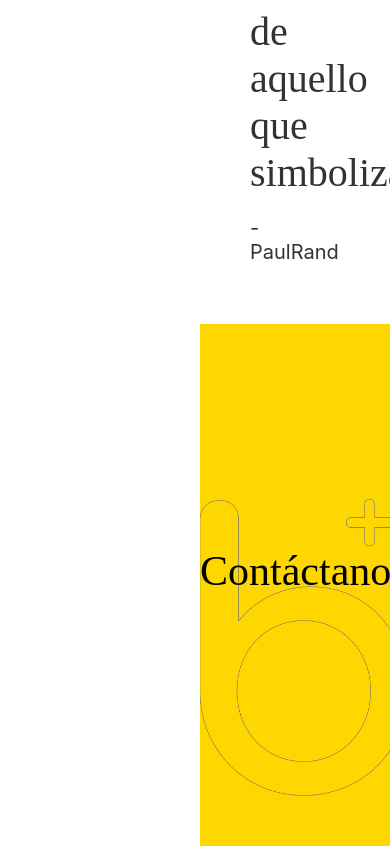
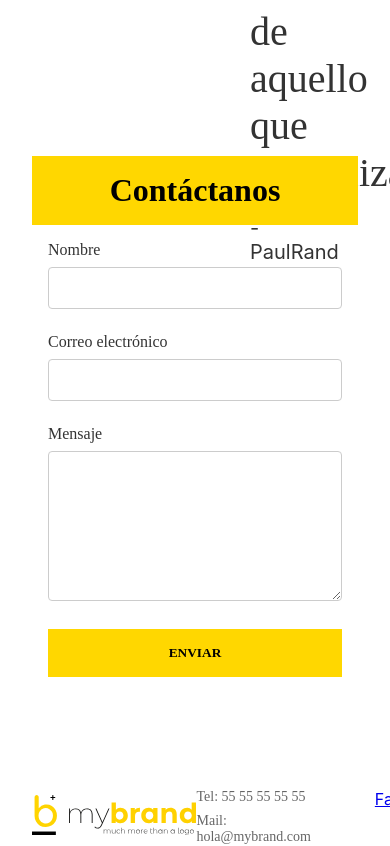
Before and after one commit to RodrigoIbarraSanchez/mybrand-frontend, a Vue app: page /case-study/1 in a window 390 px wide. Shown: the part 3385-4231 px from the top of the page. Built offline with nearby package versions, Linux system fonts and the light colour scheme.

Commit message:
contact form changes

```diff
--- a/src/components/Contact.vue
+++ b/src/components/Contact.vue
@@ -19,10 +19,17 @@ const submitForm = async (e) => {
   success.value = false;
 
   try {
-    await axios.post('https://mybrand-backend-0fcf53561016.herokuapp.com/', formData.value);
+    await axios.post('https://mybrand-backend-0fcf53561016.herokuapp.com/', formData.value, {
+      headers: {
+        'Content-Type': 'application/json',
+        'Accept': 'application/json'
+      },
+      withCredentials: false
+    });
     success.value = true;
     formData.value = { name: '', email: '', message: '' };
   } catch (err) {
+    console.error('Form submission error:', err);
     error.value = 'Hubo un error al enviar el mensaje. Por favor, inténtalo de nuevo.';
   } finally {
     loading.value = false;
@@ -100,82 +107,106 @@ const submitForm = async (e) => {
   display: flex;
   justify-content: center;
   align-items: center;
-  position: relative;
-  background-image: url('../assets/mega-iconB-line.png');
-  background-size: contain;
-  background-position: center;
-  background-repeat: no-repeat;
-}
-
-.contact-content {
-  text-align: center;
-  position: relative;
-  z-index: 2;
-  margin-top: -120px;
-}
-
-.contact-left h2 {
-  font-family: 'Montserrat';
-  font-weight: 500;
-  font-size: 42px;
-  color: #000000;
-  margin-bottom: 2rem;
+  padding: 2rem;
 }
 
 .contact-right {
   flex: 1;
-  background-color: white;
-  padding: 4rem;
+  padding: 2rem;
   display: flex;
   justify-content: center;
   align-items: center;
-  border: solid 1px black;
+}
+
+.contact h2 {
+  font-family: 'Montserrat';
+  font-weight: bolder;
+  font-size: 42px;
+  color: #000000;
 }
 
 .contact-form {
   width: 100%;
   max-width: 500px;
-  text-align: left;
 }
 
 .form-group {
-  margin-bottom: 2rem;
+  margin-bottom: 1.5rem;
+}
+
+.form-group label {
+  display: block;
+  margin-bottom: 0.5rem;
+  font-family: 'Montserrat';
+  font-weight: 500;
 }
 
 .form-group input,
 .form-group textarea {
   width: 100%;
-  padding: 1rem;
-  border: none;
-  border-radius: 0;
-  background-color: #E0E0E0;
+  padding: 0.75rem;
+  border: 1px solid #ccc;
+  border-radius: 4px;
   font-family: 'Montserrat';
-  font-size: 16px;
-  border-radius: 8px;
-  margin-top: 10px;
 }
 
 .form-group textarea {
   height: 150px;
-  resize: none;
+  resize: vertical;
 }
 
 .submit-button {
-  width: 55%;
-  padding: 1rem;
-  background-color: transparent;
-  border: solid 2px black;
+  background-color: var(--primary-color);
   color: #000000;
-  border-radius: 0;
+  border: none;
+  padding: 1rem 2rem;
   font-family: 'Montserrat';
-  font-weight: 500;
-  font-size: 18px;
+  font-weight: bold;
   cursor: pointer;
-  transition: background-color 0.3s ease;
+  width: 100%;
+  transition: background-color 0.3s;
 }
 
 .submit-button:hover {
-  background-color: #e6c300;
-  border: none;
+  background-color: #e6c200;
+}
+
+.submit-button:disabled {
+  background-color: #cccccc;
+  cursor: not-allowed;
+}
+
+.error-message {
+  color: #dc3545;
+  margin-bottom: 1rem;
+  padding: 0.5rem;
+  border: 1px solid #dc3545;
+  border-radius: 4px;
+  background-color: #f8d7da;
+}
+
+.success-message {
+  color: #28a745;
+  margin-bottom: 1rem;
+  padding: 0.5rem;
+  border: 1px solid #28a745;
+  border-radius: 4px;
+  background-color: #d4edda;
+}
+
+@media (max-width: 768px) {
+  .contact-container {
+    flex-direction: column;
+    padding: 2rem;
+  }
+
+  .contact-left,
+  .contact-right {
+    padding: 1rem;
+  }
+
+  .contact h2 {
+    font-size: 32px;
+  }
 }
 </style>
```
